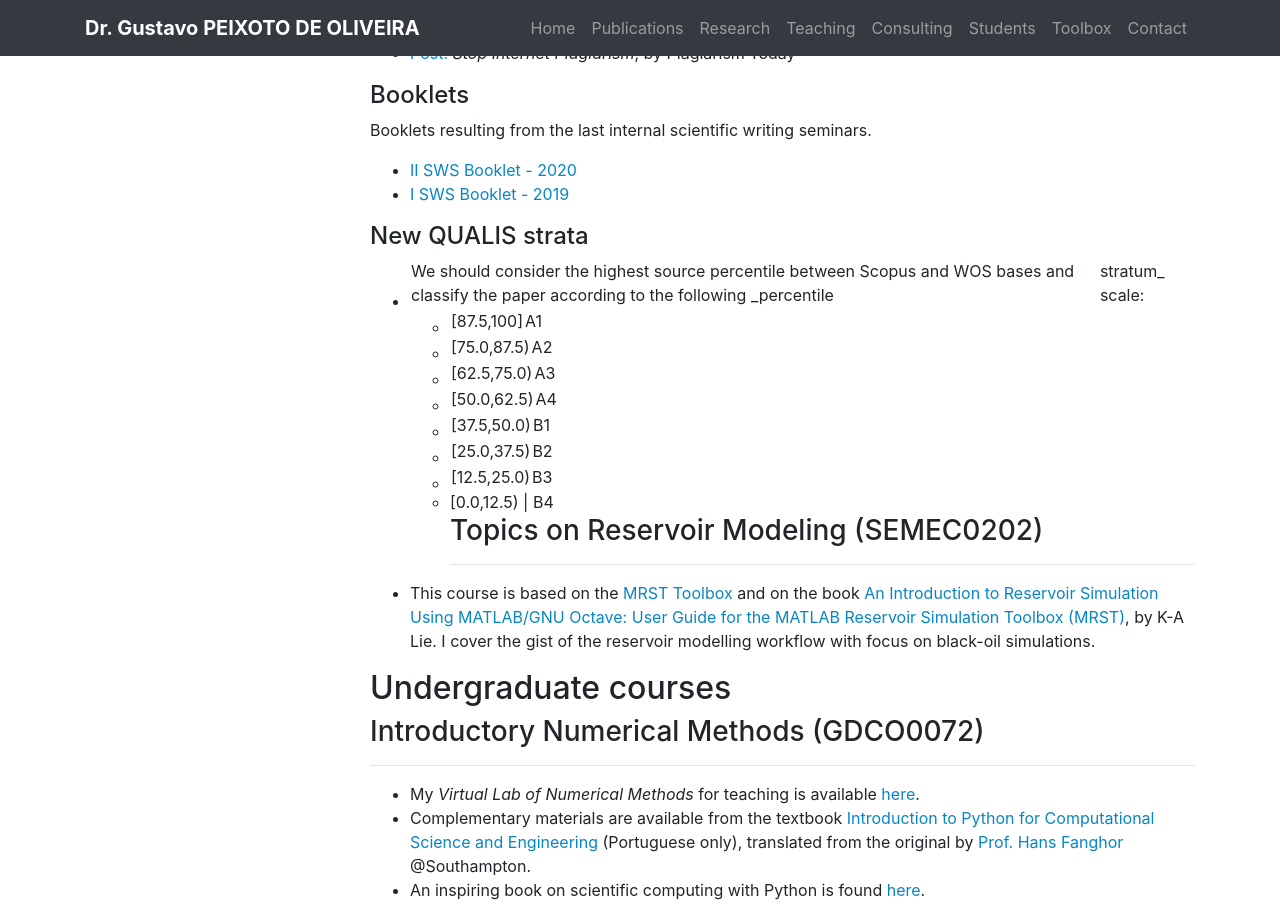
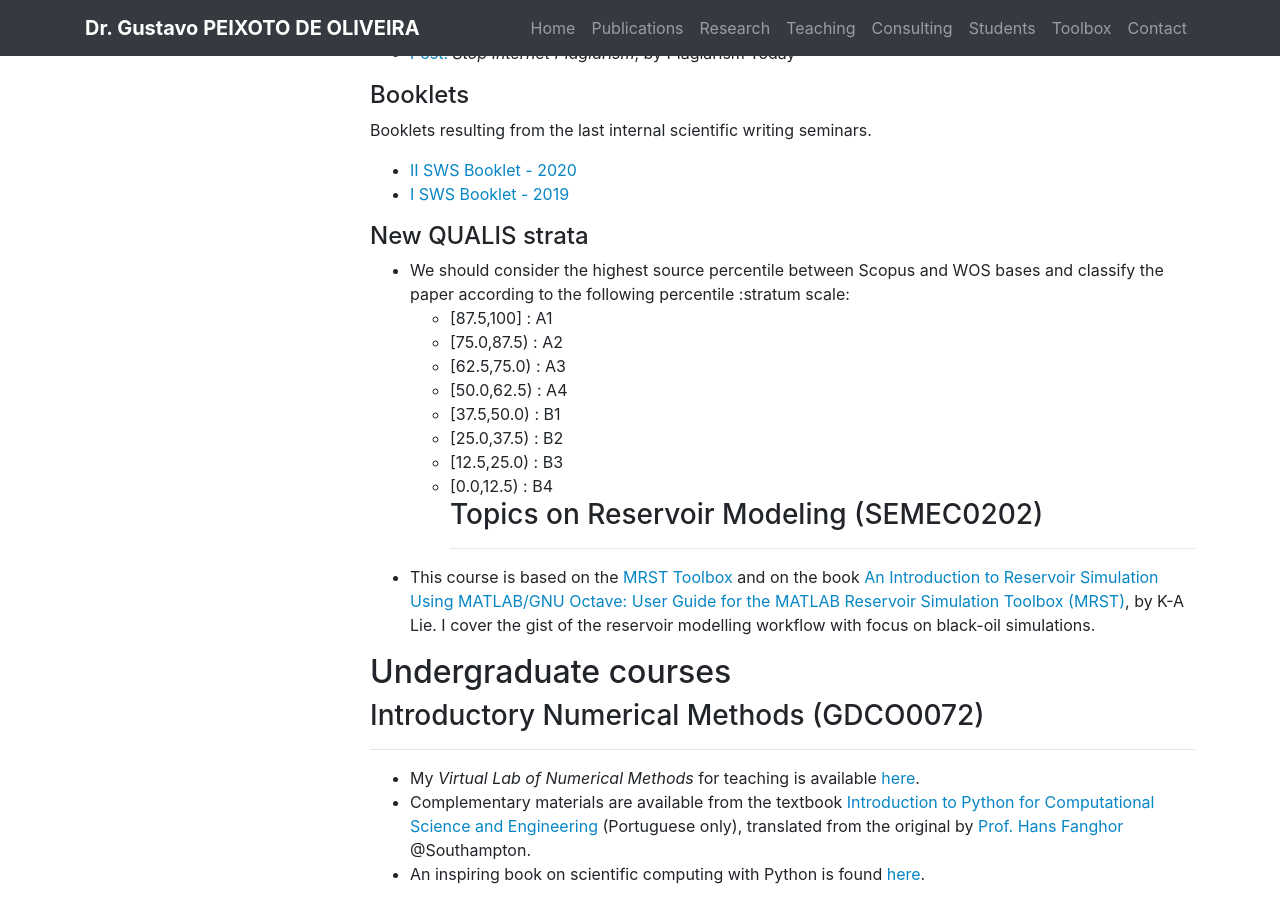
Before and after one commit to gcpeixoto/gcpeixoto.github.io, a Jekyll site: the page built from _pages/teaching.md, in a window 1280 px wide and 900 px high, scrolled down 2255 px. Built offline with Jekyll 4.4.1, drawn with Linux system fonts in a browser that asks for light colours.

Commit message:
minor fix

```diff
--- a/_includes/components/courses/pos/prodcient.md
+++ b/_includes/components/courses/pos/prodcient.md
@@ -61,15 +61,14 @@
 - [II SWS Booklet - 2020](https://drive.google.com/file/d/1xxfxV7UHRueCw1ypkBxd4d6sHHWjYv_J/view?usp=sharing)
 - [I SWS Booklet - 2019](https://drive.google.com/file/d/1la5sxLVFtLGfDyAIL732l2tcyKTQtOe_/view?usp=sharing)
 
-
 #### New QUALIS strata
 
-- We should consider the highest source percentile between Scopus and WOS bases and classify the paper according to the following _percentile|stratum_ scale:
-	- [87.5,100]  | A1
-	- [75.0,87.5) | A2
-	- [62.5,75.0) | A3
-	- [50.0,62.5) | A4
-	- [37.5,50.0) | B1
-	- [25.0,37.5) | B2
-	- [12.5,25.0) | B3
-	- [0.0,12.5)  | B4
+- We should consider the highest source percentile between Scopus and WOS bases and classify the paper according to the following percentile :stratum scale:
+	- [87.5,100]  : A1
+	- [75.0,87.5) : A2
+	- [62.5,75.0) : A3
+	- [50.0,62.5) : A4
+	- [37.5,50.0) : B1
+	- [25.0,37.5) : B2
+	- [12.5,25.0) : B3
+	- [0.0,12.5)  : B4
```
